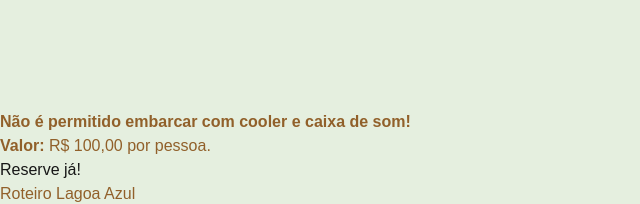
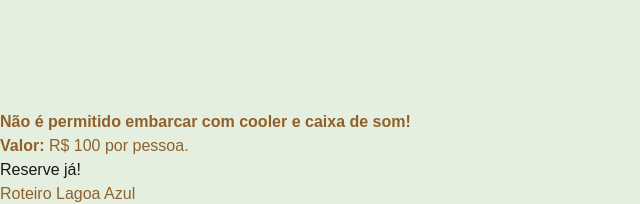
Before and after one commit to fabiosachetto/spa-roteiro-paraty, a Next.js app in the folder roteiro-paraty/: page /escunas in a window 1280 px wide. Shown: the part 4640-4844 px from the top of the page, without its empty margins (0-640 px from the left). Built offline with nearby package versions, Linux system fonts and the light colour scheme.

Commit message:
adicionando novo passeio e arrumando html

```diff
--- a/roteiro-paraty/src/app/escunas/page.tsx
+++ b/roteiro-paraty/src/app/escunas/page.tsx
@@ -36,7 +36,7 @@ export default function Escunas() {
             <p className="mb-5"><strong>Roteiro:</strong> {infoEscuna.roteiro}</p>
 
             <p className="table mb-5 m-auto">
-              <strong><ClockIcon className="w-5 h-5 mr-2 float-left" /> Início:</strong> {infoEscuna.horario_inicio} | <strong>Retorno:</strong> {infoEscuna.horario_retorno}
+              <strong><ClockIcon className="w-5 h-5 mr-2 float-left" /> Início: </strong> {infoEscuna.horario_inicio} | <strong>Retorno: </strong> {infoEscuna.horario_retorno}
             </p>
 
             <p className="mb-5"><strong>Serviços:</strong> {infoEscuna.servicos}</p>
--- a/roteiro-paraty/src/app/jeep/page.tsx
+++ b/roteiro-paraty/src/app/jeep/page.tsx
@@ -37,7 +37,7 @@ export default function Jeep() {
 
             {infoJeep.horario_inicio && (
               <p className="table mb-5 m-auto">
-                <strong><ClockIcon className="w-5 h-5 mr-2 float-left" /> Início:</strong> {infoJeep.horario_inicio} | <strong>Retorno:</strong> {infoJeep.horario_retorno}
+                <strong><ClockIcon className="w-5 h-5 mr-2 float-left" /> Início: </strong> {infoJeep.horario_inicio} | <strong>Retorno: </strong> {infoJeep.horario_retorno}
               </p>
             )}
 
--- a/roteiro-paraty/src/components/Footer/Footer.tsx
+++ b/roteiro-paraty/src/components/Footer/Footer.tsx
@@ -102,16 +102,16 @@ export const Footer = () => {
 
       <div className="overflow-auto max-w-md m-auto text-center mt-4 pt-4 text-white border-t border-double border-t-white">
 
-        <Link id="link-brain-tech" href="https://api.whatsapp.com/send?phone=5524992815187&text=Vim%20do%20Site%20Seu%20Roteiro%20em%20Paraty%20e%20gostaria%20de%20fazer%20um%20orçamento." target="_blank" className="hover:animate-bounce inline-block text-white px-3 rounded">
+        <Link id="link-brain-tech" href="https://api.whatsapp.com/send?phone=5524992681490&text=Vim%20do%20Site%20Seu%20Roteiro%20em%20Paraty%20e%20gostaria%20de%20fazer%20um%20orçamento." target="_blank" className="hover:animate-bounce inline-block text-white px-3 rounded">
           Desenvolvido por
           <Image
             src="/assets/images/logo-brain-tech.png"
-            alt="Brain Tech Paraty"
+            alt="Brain Tech"
             width={30}
             height={29}
             className="inline-block mx-1"
           />
-          Brain Tech Paraty
+          Brain Tech
         </Link>
 
       </div>
--- a/roteiro-paraty/src/data/infosEscunas.json
+++ b/roteiro-paraty/src/data/infosEscunas.json
@@ -9,7 +9,7 @@
     "servicos":       "Bar e restaurante a bordo, música ao vivo e fotógrafo profissional.",
     "wifi":           "",
     "alerta":         "Não é permitido embarcar com cooler e caixa de som!",
-    "valor":          "R$ 100,00",
+    "valor":          "R$ 100",
     "contato":        "https://api.whatsapp.com/send?phone=5524992779411&text=Olá,%20vim%20do%20site%20e%20tenho%20interesse%20no%20passeio%20de%20Escuna:%20De%20um%20Andar."
   },
   {
@@ -22,7 +22,7 @@
     "servicos":       "Bar e restaurante a bordo, música ao vivo e fotógrafo profissional.",
     "wifi":           "Wi-Fi disponível.",
     "alerta":         "Não é permitido embarcar com cooler e caixa de som!",
-    "valor":          "R$ 110,00",
+    "valor":          "R$ 110",
     "contato":        "https://api.whatsapp.com/send?phone=5524992779411&text=Olá,%20vim%20do%20site%20e%20tenho%20interesse%20no%20passeio%20de%20Escuna:%20Roteiro%20Lagoa%20Azul."
   },
   {
@@ -35,7 +35,7 @@
     "servicos":       "Bar e restaurante a bordo, música ao vivo, fotógrafo profissional, escorregador e ducha de água doce.",
     "wifi":           "",
     "alerta":         "Não é permitido embarcar com cooler e caixa de som!",
-    "valor":          "R$ 110,00",
+    "valor":          "R$ 110",
     "contato":        "https://api.whatsapp.com/send?phone=5524992779411&text=Olá,%20vim%20do%20site%20e%20tenho%20interesse%20no%20passeio%20de%20Escuna:%20Tradicional."
   },
   {
@@ -48,7 +48,7 @@
     "servicos":       "Bar e restaurante a bordo, música ao vivo, fotógrafo profissional, escorregador e ducha de água doce.",
     "wifi":           "Wi-Fi disponível.",
     "alerta":         "Não é permitido embarcar com cooler e caixa de som!",
-    "valor":          "R$ 150,00",
+    "valor":          "R$ 150",
     "contato":        "https://api.whatsapp.com/send?phone=5524992779411&text=Olá,%20vim%20do%20site%20e%20tenho%20interesse%20no%20passeio%20de%20Escuna:%20Escuna%20Temática%20de%20Piratas."
   },
   {
@@ -61,7 +61,7 @@
     "servicos":       "Bar e restaurante a bordo, música ao vivo, fotógrafo profissional, escorregador e ducha de água doce.",
     "wifi":           "Wi-Fi disponível.",
     "alerta":         "Não é permitido embarcar com cooler e caixa de som!",
-    "valor":          "R$ 150,00",
+    "valor":          "R$ 150",
     "contato":        "https://api.whatsapp.com/send?phone=5524992779411&text=Olá,%20vim%20do%20site%20e%20tenho%20interesse%20no%20passeio%20de%20Escuna:%20Rota%20das%20Águas%20Claras."
   },
   {
@@ -74,7 +74,20 @@
     "servicos":       "Bar a bordo, música ambiente e flutuadores disponíveis.",
     "wifi":           "",
     "alerta":         "O almoço ocorrerá em um restaurante fora da embarcação.",
-    "valor":          "R$ 120,00",
+    "valor":          "R$ 120",
     "contato":        "https://api.whatsapp.com/send?phone=5524992779411&text=Olá,%20vim%20do%20site%20e%20tenho%20interesse%20no%20passeio%20de%20Escuna:%20Vespertino."
+  },
+  {
+    "titulo":         "SACO DO MAMANGUÁ (Lancha Compartilhada)",
+    "imagem":         "escuna-vespertina.jpeg",
+    "alt_title":      "SACO DO MAMANGUÁ (Lancha Compartilhada): Ilha dos Cocos, Praia do Engenho, Cachoeira do Engenho (Trilha), Pico do Pão de Açúcar (Trilha Opcional), Praia do Cruzeiro (Almoço) e Forte da Tapera.",
+    "roteiro":        "Ilha dos Cocos, Praia do Engenho, Cachoeira do Engenho (Trilha), Pico do Pão de Açúcar (Trilha Opcional), Praia do Cruzeiro (Almoço) e Forte da Tapera.",
+    "horario_inicio": "11h",
+    "horario_retorno":"17h",
+    "servicos":       "Oferecemos: Snorkel, flutuadores e água mineral.",
+    "wifi":           "",
+    "alerta":         "O almoço ocorrerá em um restaurante na Praia do Cruzeiro, sendo este um serviço oferecido a parte.",
+    "valor":          "R$ 250",
+    "contato":        "https://api.whatsapp.com/send?phone=5524992779411&text=Olá,%20vim%20do%20site%20e%20tenho%20interesse%20no%20passeio%20de%20Lancha%20Compartilhada:%20SACO%20DO%20MAMANGUÁ."
   }
 ]
--- a/roteiro-paraty/src/data/infosPrivativos.json
+++ b/roteiro-paraty/src/data/infosPrivativos.json
@@ -5,7 +5,7 @@
     "alt_title":      "Lancha Privativa: Roteiros e horários definidos pelo cliente.",
     "roteiro":        "Roteiros e horários definidos pelo cliente.",
     "servicos":       "Churrasqueira, cooler, gelo, água, frutas, flutuadores e snorkel.",
-    "valor":          "R$1.500",
+    "valor":          "R$ 1.500",
     "contato":        "https://api.whatsapp.com/send?phone=5524992779411&text=Olá,%20vim%20do%20site%20e%20tenho%20interesse%20no%20passeio%20Privativo%20de%20Lancha."
   },
   {
@@ -23,7 +23,7 @@
     "alt_title":      "Traineira Privativa: Roteiros e horários definidos pelo cliente.",
     "roteiro":        "Roteiros e horários definidos pelo cliente.",
     "servicos":       "Churrasqueira, cooler, gelo, água, frutas, flutuadores, snorkel e ducha de água doce.",
-    "valor":          "R$1.000",
+    "valor":          "R$ 1.000",
     "contato":        "https://api.whatsapp.com/send?phone=5524992779411&text=Olá,%20vim%20do%20site%20e%20tenho%20interesse%20no%20passeio%20Privativo%20de%20Traineira."
   },
   {
```
Also changed, not shown: roteiro-paraty/src/data/infosJeep.json (+4 -4 lines).
